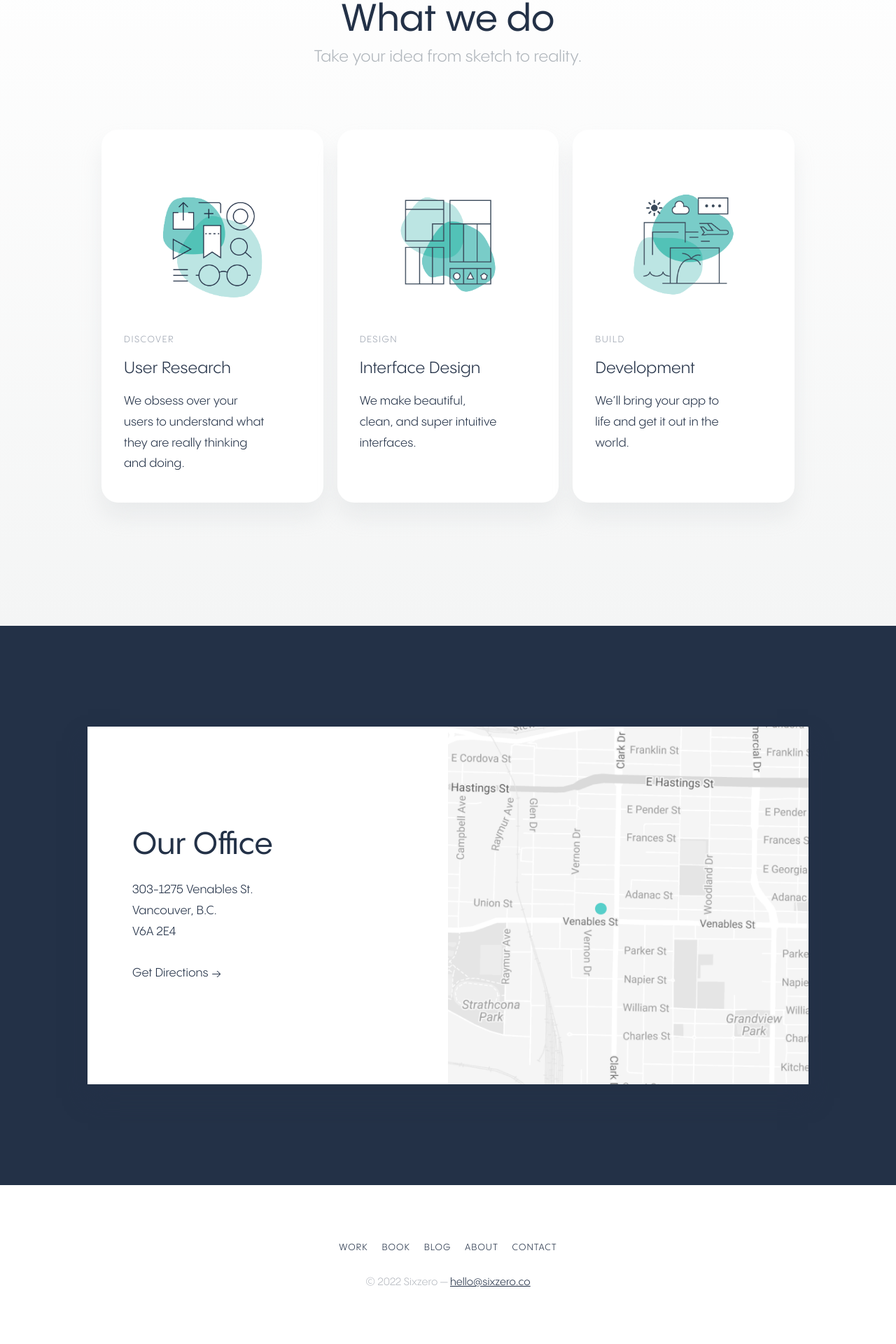
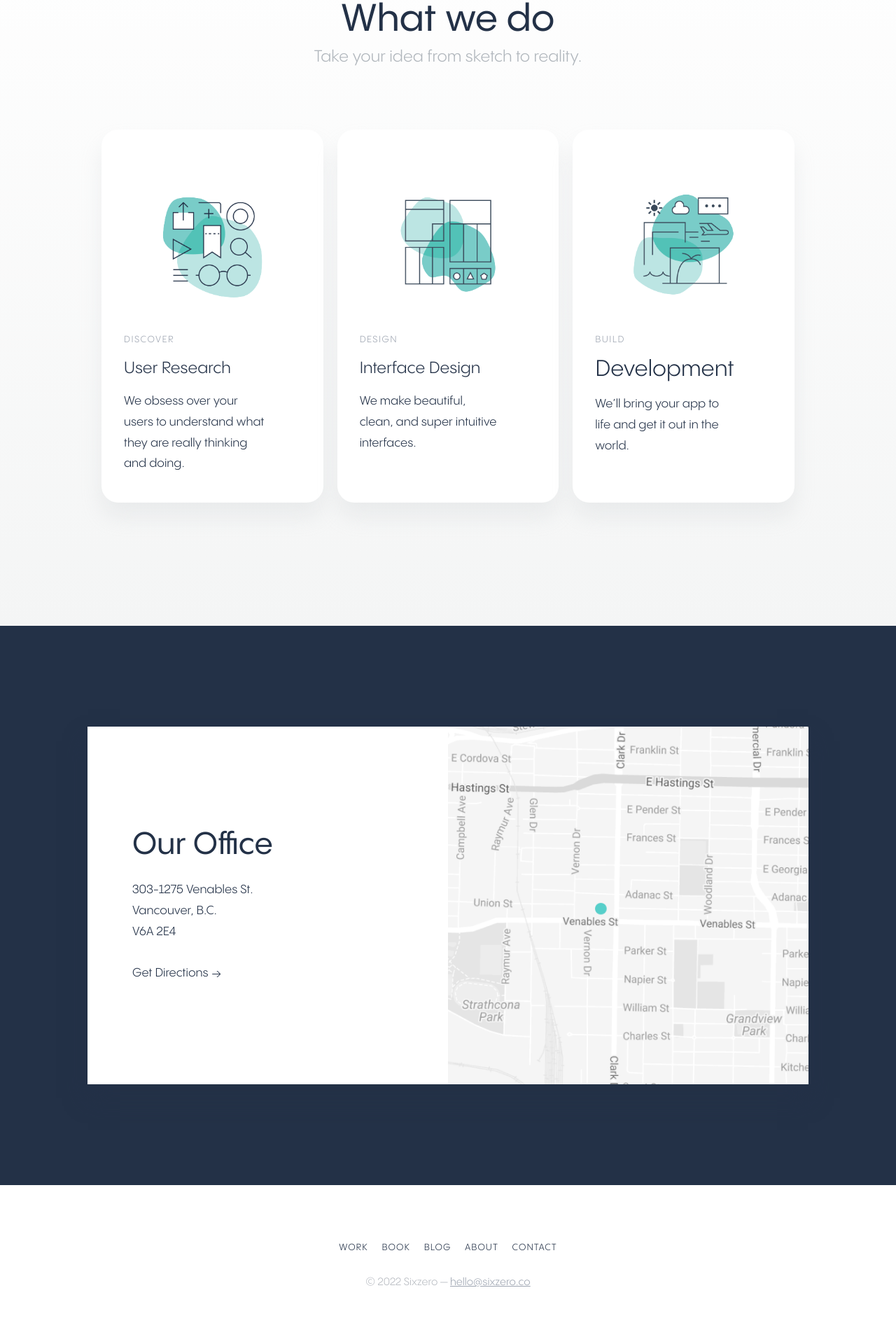
Before and after one commit to teamsixzero/teamsixzero.github.io, a Jekyll site: the page built from about.html, in a window 1280 px wide. Shown: the part 1588-3508 px from the top of the page at 70% size. Built offline with Jekyll 4.4.1, drawn with Linux system fonts in a browser that asks for light colours; nearby versions of some CDN libraries.

Commit message:
🎨 design updates for Footer and What we Do

```diff
--- a/_includes/section-what-we-do.html
+++ b/_includes/section-what-we-do.html
@@ -36,7 +36,7 @@
           alt="Dev illustration"
         >
         <span class="card-highlight-text">Build</span>
-        <h3 class="h6 card-title">Development</h3>
+        <h3 class="h5 card-title">Development</h3>
         <p class="card-body">
           We&rsquo;ll bring your app to life and get it out in the world.
         </p>
--- a/_sass/_footer.scss
+++ b/_sass/_footer.scss
@@ -38,4 +38,8 @@
 
 .footer__copy {
   font-size: 15px;
+
+  a {
+    color: $grey-dark;
+  }
 }
```
